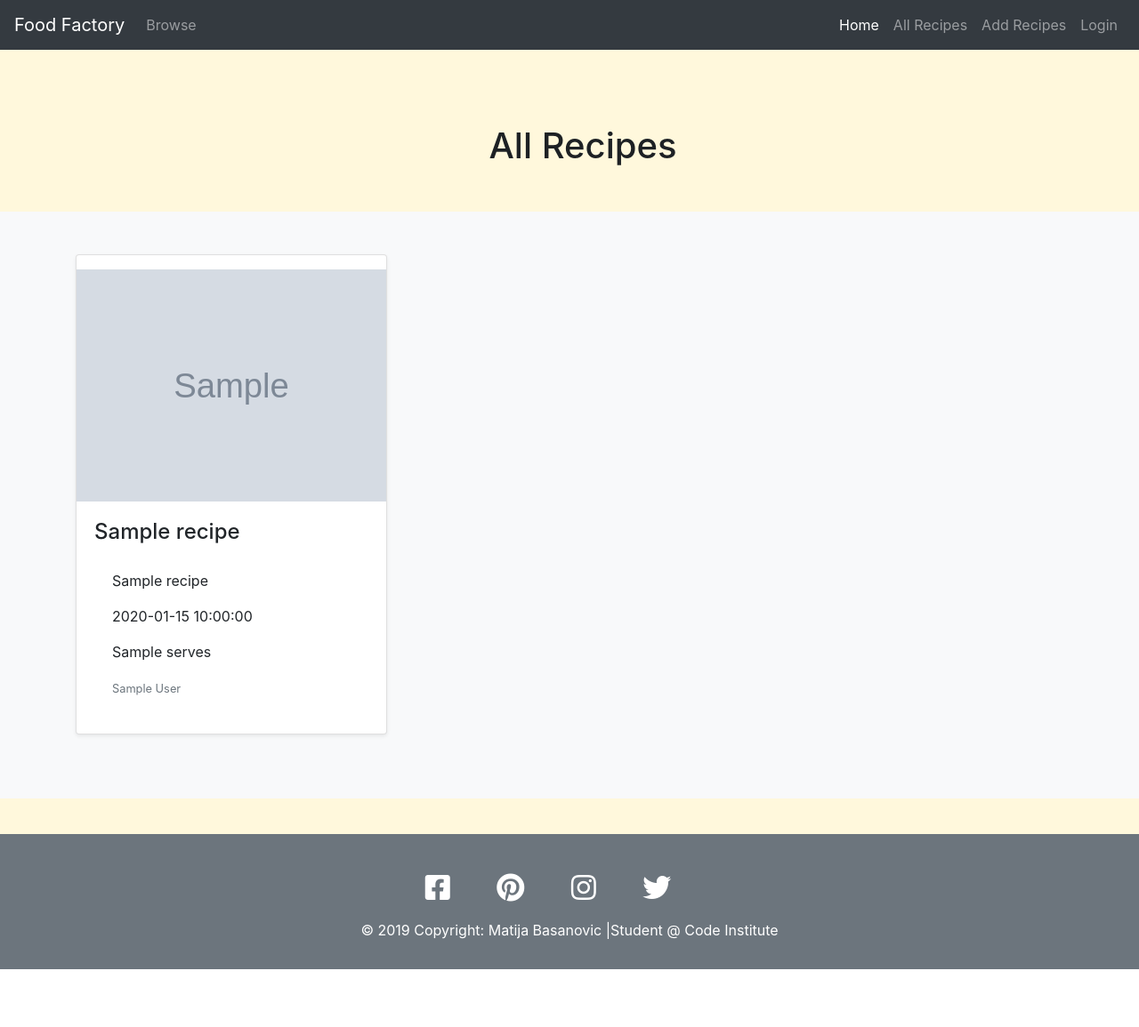
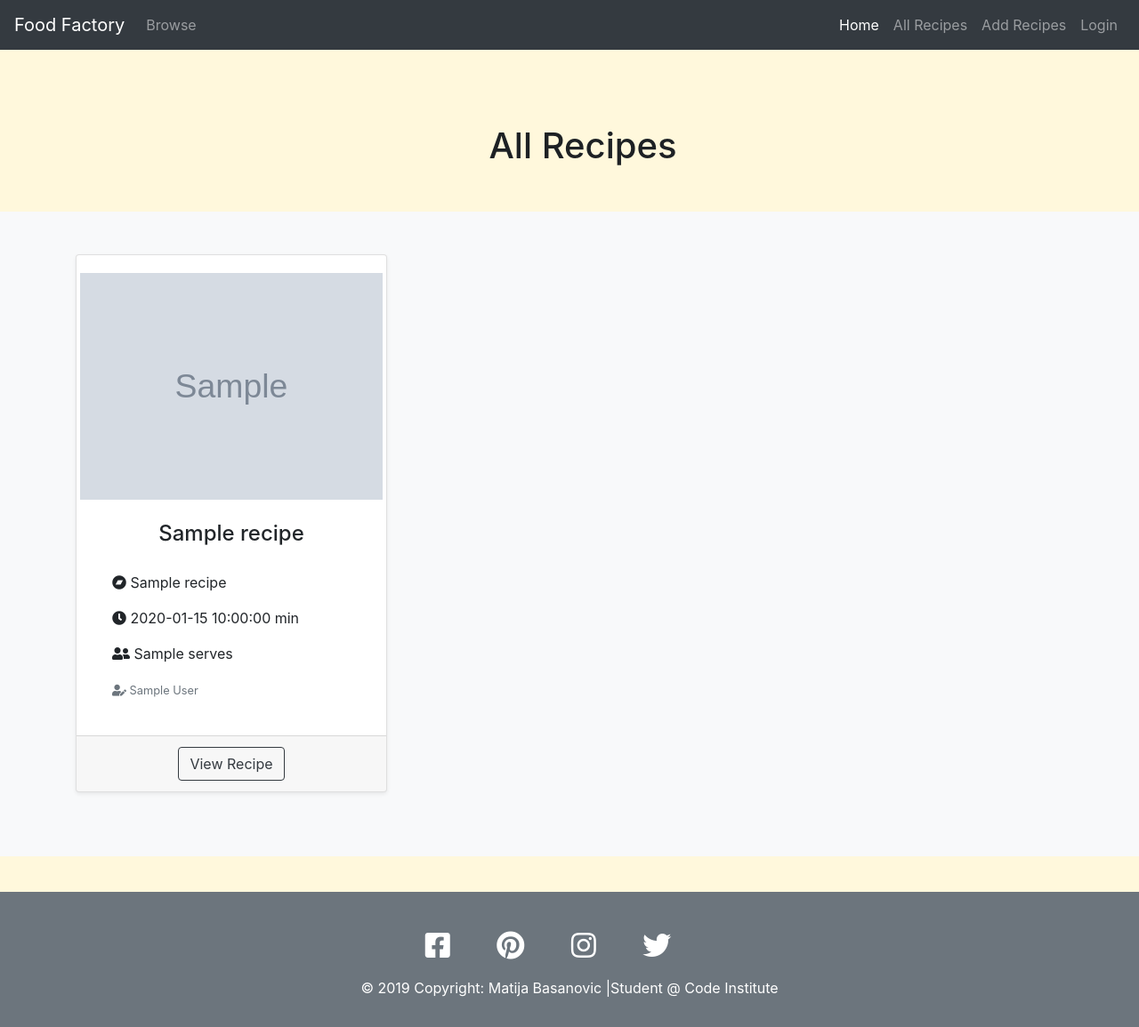
Before and after one commit to MatijaBas/Food-Factory, a Flask app: page /all_recipes in a window 1280 px wide. Shown: the whole page at 89% size. Before the commit the page ends 1090 px from the top, so only its background shows below. Run offline with Flask 2, Linux system fonts and the light colour scheme; grey boxes marked "Sample" are stand-in pictures; a database or web service that is not in the repository returns one stand-in record (values such as "Sample title"); some libraries are stand-ins or nearby versions.

Commit message:
Tidy up all recipe page

```diff
--- a/static/css/style.css
+++ b/static/css/style.css
@@ -115,3 +115,8 @@ footer a:hover {
     background-color: #f8f9fa;
     border-color: #212529;
 }
+
+/* --------------------All Recipes------------------------- */
+.img-thumbnail {
+    border: none;
+}
--- a/templates/edit_recipe.html
+++ b/templates/edit_recipe.html
@@ -127,7 +127,7 @@
 			<!--Add and Cancel buttons-->
 			<div class="form-group">
 				<div class="col-sm-12 text-center">
-					<button class="btn btn-dark" title="Submit" type="submit">Add</button>
+					<button class="btn btn-dark" title="Submit" type="submit">Update</button>
 					<button class="btn btn-outline-dark" type="submit" name="action">Cancel</button>
 				</div>
 			</div>
--- a/templates/recipes.html
+++ b/templates/recipes.html
@@ -13,25 +13,29 @@
 			<div class="row">
 				{% for recipe in recipes %}
 				<div class="col-md-4">
-					<div class="card mb-4 shadow-sm"
-						onclick="window.location.href='{{ url_for( 'detail' , recipe=recipe._id,action='detail' ) }}';">
+					<div class="card mb-4 shadow-sm">
 						<p class=" bd-placeholder-img card-img-top" width="100%" height="225" alt="{{ recipe.title }}">
 						</p>
 						{% if recipe.image %}
-						<img src="/static/img/{{recipe.image}}" />
+						<img src="/static/img/{{recipe.image}}" class="img-fluid img-thumbnail"/>
                          {% endif %}
 						<div class="card-body">
-							<h4 class="card-text">{{recipe.title}}</h4>
+							<h4 class="card-text d-flex justify-content-center">{{recipe.title}}</h4>
 							<div class="d-flex justify-content-between align-items-center">
 								<div class="card-body">
 									<!-- <p class="card-text">{{recipe.ingredients}}</p>
 									<p class="card-text">{{recipe.instructions}}</p> -->
-									<p class="card-text">{{recipe.category_name}}</p>
-									<p class="card-text">{{recipe.cooking_time}}</p>
-									<p class="card-text">{{recipe.serves}}</p>
-									<small class="text-muted">{{recipe.author}}</small>
+									<p class="card-text"><i class="fab fa-bandcamp"></i> {{recipe.category_name}}</p>
+									<p class="card-text"><i class="fas fa-clock"></i> {{recipe.cooking_time}} min</p>
+									<p class="card-text"><i class="fas fa-user-friends"></i> {{recipe.serves}}</p>
+									<small class="text-muted"><i class="fas fa-user-edit"></i> {{recipe.author}}</small>
 								</div>
 							</div>
+						</div>
+						<div class="card-footer d-flex justify-content-center">
+							<button type="button" class="btn btn-outline-dark"
+								onclick="window.location.href='{{ url_for( 'detail' , recipe=recipe._id,action='detail' ) }}';">View
+								Recipe</button>
 						</div>
 					</div>
 				</div>
```
